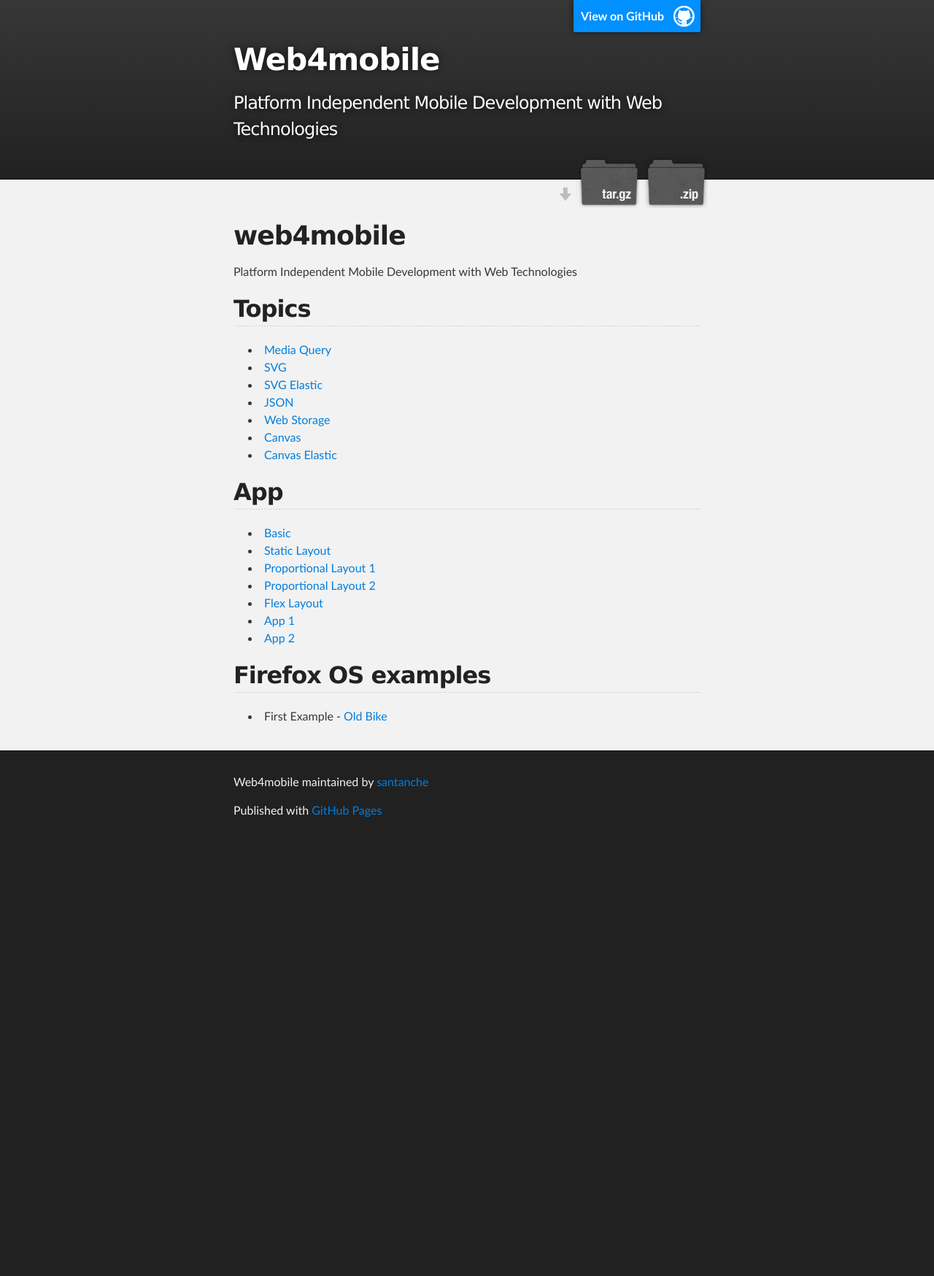
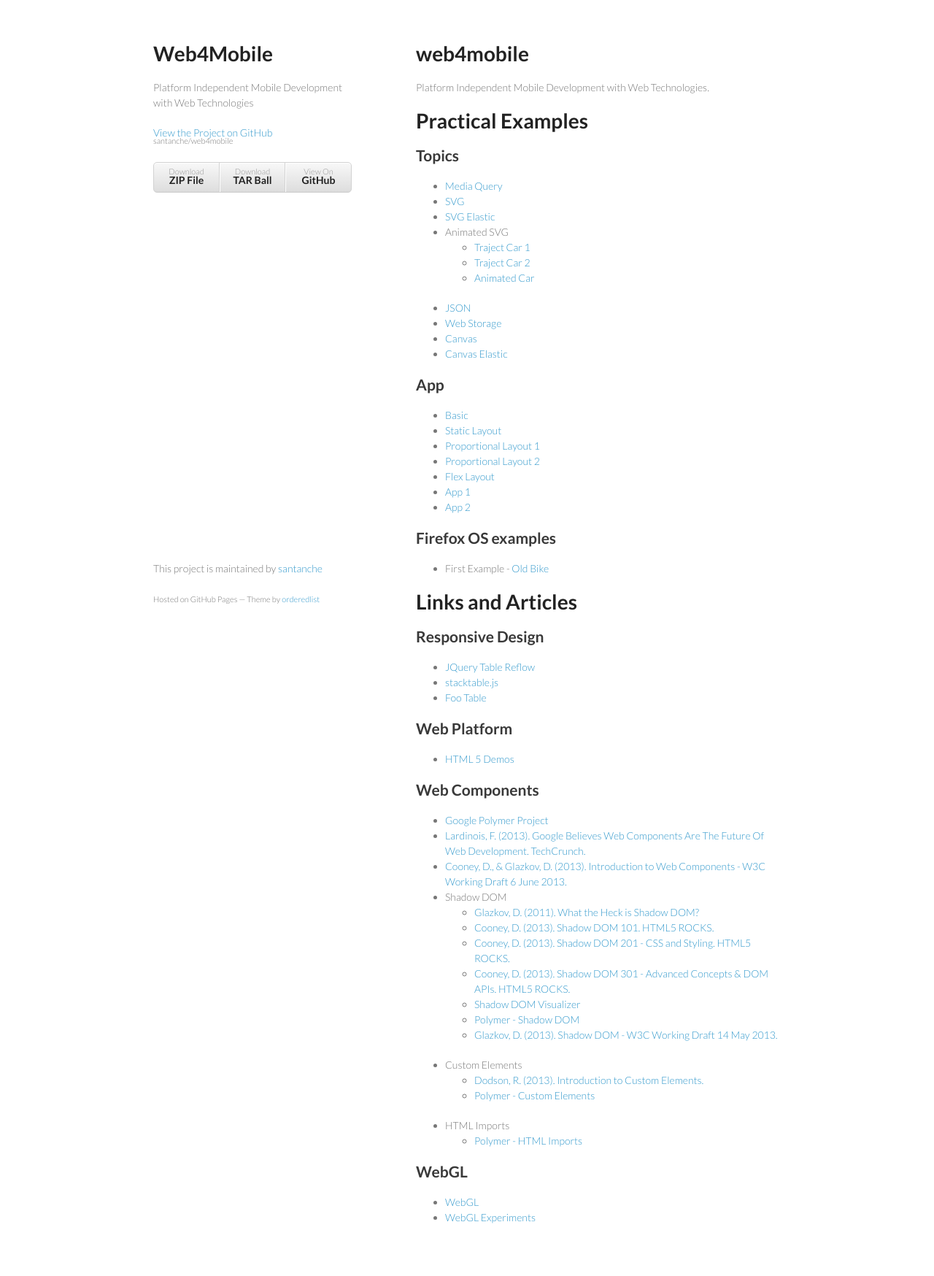
Before and after one commit to santanche/web4mobile, a Jekyll site: the page index.html, which Jekyll copies as it is, in a window 1280 px wide. Shown: the whole page at 73% size. Built offline with Jekyll 4.4.1, drawn with Linux system fonts in a browser that asks for light colours; before the commit the page ends 1157 px from its top, so only the background shows below that.

Commit message:
Create gh-pages branch via GitHub

```diff
--- a/index.html
+++ b/index.html
@@ -1,40 +1,40 @@
-<!DOCTYPE html>
+<!doctype html>
 <html>
+  <head>
+    <meta charset="utf-8">
+    <meta http-equiv="X-UA-Compatible" content="chrome=1">
+    <title>Web4Mobile by santanche</title>
 
-  <head>
-    <meta charset='utf-8' />
-    <meta http-equiv="X-UA-Compatible" content="chrome=1" />
-    <meta name="description" content="Web4mobile : Platform Independent Mobile Development with Web Technologies" />
+    <link rel="stylesheet" href="stylesheets/styles.css">
+    <link rel="stylesheet" href="stylesheets/pygment_trac.css">
+    <meta name="viewport" content="width=device-width, initial-scale=1, user-scalable=no">
+    <!--[if lt IE 9]>
+    <script src="//html5shiv.googlecode.com/svn/trunk/html5.js"></script>
+    <![endif]-->
+  </head>
+  <body>
+    <div class="wrapper">
+      <header>
+        <h1>Web4Mobile</h1>
+        <p>Platform Independent Mobile Development with Web Technologies</p>
 
-    <link rel="stylesheet" type="text/css" media="screen" href="stylesheets/stylesheet.css">
+        <p class="view"><a href="https://github.com/santanche/web4mobile">View the Project on GitHub <small>santanche/web4mobile</small></a></p>
 
-    <title>Web4mobile</title>
-  </head>
 
-  <body>
-
-    <!-- HEADER -->
-    <div id="header_wrap" class="outer">
-        <header class="inner">
-          <a id="forkme_banner" href="https://github.com/santanche/web4mobile">View on GitHub</a>
-
-          <h1 id="project_title">Web4mobile</h1>
-          <h2 id="project_tagline">Platform Independent Mobile Development with Web Technologies</h2>
-
-            <section id="downloads">
-              <a class="zip_download_link" href="https://github.com/santanche/web4mobile/zipball/master">Download this project as a .zip file</a>
-              <a class="tar_download_link" href="https://github.com/santanche/web4mobile/tarball/master">Download this project as a tar.gz file</a>
-            </section>
-        </header>
-    </div>
-
-    <!-- MAIN CONTENT -->
-    <div id="main_content_wrap" class="outer">
-      <section id="main_content" class="inner">
+        <ul>
+          <li><a href="https://github.com/santanche/web4mobile/zipball/master">Download <strong>ZIP File</strong></a></li>
+          <li><a href="https://github.com/santanche/web4mobile/tarball/master">Download <strong>TAR Ball</strong></a></li>
+          <li><a href="https://github.com/santanche/web4mobile">View On <strong>GitHub</strong></a></li>
+        </ul>
+      </header>
+      <section>
         <h1>
 <a name="web4mobile" class="anchor" href="#web4mobile"><span class="octicon octicon-link"></span></a>web4mobile</h1>
 
-<p>Platform Independent Mobile Development with Web Technologies</p>
+<p>Platform Independent Mobile Development with Web Technologies.</p>
+
+<h1>
+<a name="practical-examples" class="anchor" href="#practical-examples"><span class="octicon octicon-link"></span></a>Practical Examples</h1>
 
 <h2>
 <a name="topics" class="anchor" href="#topics"><span class="octicon octicon-link"></span></a>Topics</h2>
@@ -43,6 +43,14 @@
 <li><a href="web/topics/11-media-query/page.html">Media Query</a></li>
 <li><a href="web/topics/12-svg/svg-inline.html">SVG</a></li>
 <li><a href="web/topics/13-svg-elastic/svg-elastic.html">SVG Elastic</a></li>
+<li>Animated SVG
+
+<ul>
+<li><a href="web/topics/14-svg-animation/trajeto-carro.svg">Traject Car 1</a></li>
+<li><a href="web/topics/14-svg-animation/trajeto-carro2.svg">Traject Car 2</a></li>
+<li><a href="web/topics/14-svg-animation/car-animated.svg">Animated Car</a></li>
+</ul>
+</li>
 <li><a href="web/topics/21-json/s01-objects.html">JSON</a></li>
 <li><a href="web/topics/22-web-storage/web-storage-basic.html">Web Storage</a></li>
 <li><a href="web/topics/23-canvas/canvas.html">Canvas</a></li>
@@ -64,18 +72,67 @@
 <ul>
 <li>First Example - <a href="web/app/61-firefox-os/61-firefox-os/old-bike.html">Old Bike</a>
 </li>
+</ul><h1>
+<a name="links-and-articles" class="anchor" href="#links-and-articles"><span class="octicon octicon-link"></span></a>Links and Articles</h1>
+
+<h2>
+<a name="responsive-design" class="anchor" href="#responsive-design"><span class="octicon octicon-link"></span></a>Responsive Design</h2>
+
+<ul>
+<li><a href="http://view.jquerymobile.com/1.3.2/dist/demos/widgets/table-reflow/">JQuery Table Reflow</a></li>
+<li><a href="http://johnpolacek.github.io/stacktable.js/">stacktable.js</a></li>
+<li><a href="http://themergency.com/footable-demo/responsive-container.htm">Foo Table</a></li>
+</ul><h2>
+<a name="web-platform" class="anchor" href="#web-platform"><span class="octicon octicon-link"></span></a>Web Platform</h2>
+
+<ul>
+<li><a href="http://html5-demos.appspot.com/">HTML 5 Demos</a></li>
+</ul><h2>
+<a name="web-components" class="anchor" href="#web-components"><span class="octicon octicon-link"></span></a>Web Components</h2>
+
+<ul>
+<li><a href="http://www.polymer-project.org/">Google Polymer Project</a></li>
+<li><a href="http://techcrunch.com/2013/05/19/google-believes-web-components-are-the-future-of-web-development/">Lardinois, F. (2013). Google Believes Web Components Are The Future Of Web Development. TechCrunch.</a></li>
+<li><a href="http://www.w3.org/TR/2013/WD-components-intro-20130606/">Cooney, D., &amp; Glazkov, D. (2013). Introduction to Web Components - W3C Working Draft 6 June 2013.</a></li>
+<li>Shadow DOM
+
+<ul>
+<li><a href="http://glazkov.com/2011/01/14/what-the-heck-is-shadow-dom/">Glazkov, D. (2011). What the Heck is Shadow DOM?</a></li>
+<li><a href="http://www.html5rocks.com/en/tutorials/webcomponents/shadowdom/">Cooney, D. (2013). Shadow DOM 101. HTML5 ROCKS.</a></li>
+<li><a href="http://www.html5rocks.com/en/tutorials/webcomponents/shadowdom-201/">Cooney, D. (2013). Shadow DOM 201 - CSS and Styling. HTML5 ROCKS.</a></li>
+<li><a href="http://www.html5rocks.com/en/tutorials/webcomponents/shadowdom-301/">Cooney, D. (2013). Shadow DOM 301 - Advanced Concepts &amp; DOM APIs. HTML5 ROCKS.</a></li>
+<li><a href="http://html5-demos.appspot.com/shadowdom-visualizer">Shadow DOM Visualizer</a></li>
+<li><a href="http://www.polymer-project.org/platform/shadow-dom.html">Polymer - Shadow DOM</a></li>
+<li><a href="http://www.w3.org/TR/2013/WD-shadow-dom-20130514/">Glazkov, D. (2013). Shadow DOM - W3C Working Draft 14 May 2013.</a></li>
+</ul>
+</li>
+<li>Custom Elements
+
+<ul>
+<li><a href="http://robdodson.me/blog/2013/03/19/custom-elements-intro/">Dodson, R. (2013). Introduction to Custom Elements.</a></li>
+<li><a href="http://www.polymer-project.org/platform/custom-elements.html">Polymer - Custom Elements</a></li>
+</ul>
+</li>
+<li>HTML Imports
+
+<ul>
+<li><a href="http://www.polymer-project.org/platform/html-imports.html">Polymer - HTML Imports</a></li>
+</ul>
+</li>
+</ul><h2>
+<a name="webgl" class="anchor" href="#webgl"><span class="octicon octicon-link"></span></a>WebGL</h2>
+
+<ul>
+<li><a href="http://www.webgl.org">WebGL</a></li>
+<li><a href="http://www.chromeexperiments.com/webgl/">WebGL Experiments</a></li>
 </ul>
       </section>
-    </div>
-
-    <!-- FOOTER  -->
-    <div id="footer_wrap" class="outer">
-      <footer class="inner">
-        <p class="copyright">Web4mobile maintained by <a href="https://github.com/santanche">santanche</a></p>
-        <p>Published with <a href="http://pages.github.com">GitHub Pages</a></p>
+      <footer>
+        <p>This project is maintained by <a href="https://github.com/santanche">santanche</a></p>
+        <p><small>Hosted on GitHub Pages &mdash; Theme by <a href="https://github.com/orderedlist">orderedlist</a></small></p>
       </footer>
     </div>
-
+    <script src="javascripts/scale.fix.js"></script>
               <script type="text/javascript">
             var gaJsHost = (("https:" == document.location.protocol) ? "https://ssl." : "http://www.");
             document.write(unescape("%3Cscript src='" + gaJsHost + "google-analytics.com/ga.js' type='text/javascript'%3E%3C/script%3E"));
@@ -87,6 +144,5 @@
             } catch(err) {}
           </script>
 
-
   </body>
 </html>
--- /dev/null
+++ b/javascripts/scale.fix.js
@@ -0,0 +1,17 @@
+var metas = document.getElementsByTagName('meta');
+var i;
+if (navigator.userAgent.match(/iPhone/i)) {
+  for (i=0; i<metas.length; i++) {
+    if (metas[i].name == "viewport") {
+      metas[i].content = "width=device-width, minimum-scale=1.0, maximum-scale=1.0";
+    }
+  }
+  document.addEventListener("gesturestart", gestureStart, false);
+}
+function gestureStart() {
+  for (i=0; i<metas.length; i++) {
+    if (metas[i].name == "viewport") {
+      metas[i].content = "width=device-width, minimum-scale=0.25, maximum-scale=1.6";
+    }
+  }
+}
--- a/stylesheets/pygment_trac.css
+++ b/stylesheets/pygment_trac.css
@@ -1,65 +1,64 @@
-.highlight .hll { background-color: #ffffcc }
-.highlight  { background: #f0f3f3; }
-.highlight .c { color: #0099FF; font-style: italic } /* Comment */
-.highlight .err { color: #AA0000; background-color: #FFAAAA } /* Error */
-.highlight .k { color: #006699; font-weight: bold } /* Keyword */
-.highlight .o { color: #555555 } /* Operator */
-.highlight .cm { color: #0099FF; font-style: italic } /* Comment.Multiline */
-.highlight .cp { color: #009999 } /* Comment.Preproc */
-.highlight .c1 { color: #0099FF; font-style: italic } /* Comment.Single */
-.highlight .cs { color: #0099FF; font-weight: bold; font-style: italic } /* Comment.Special */
-.highlight .gd { background-color: #FFCCCC; border: 1px solid #CC0000 } /* Generic.Deleted */
+.highlight  { background: #ffffff; }
+.highlight .c { color: #999988; font-style: italic } /* Comment */
+.highlight .err { color: #a61717; background-color: #e3d2d2 } /* Error */
+.highlight .k { font-weight: bold } /* Keyword */
+.highlight .o { font-weight: bold } /* Operator */
+.highlight .cm { color: #999988; font-style: italic } /* Comment.Multiline */
+.highlight .cp { color: #999999; font-weight: bold } /* Comment.Preproc */
+.highlight .c1 { color: #999988; font-style: italic } /* Comment.Single */
+.highlight .cs { color: #999999; font-weight: bold; font-style: italic } /* Comment.Special */
+.highlight .gd { color: #000000; background-color: #ffdddd } /* Generic.Deleted */
+.highlight .gd .x { color: #000000; background-color: #ffaaaa } /* Generic.Deleted.Specific */
 .highlight .ge { font-style: italic } /* Generic.Emph */
-.highlight .gr { color: #FF0000 } /* Generic.Error */
-.highlight .gh { color: #003300; font-weight: bold } /* Generic.Heading */
-.highlight .gi { background-color: #CCFFCC; border: 1px solid #00CC00 } /* Generic.Inserted */
-.highlight .go { color: #AAAAAA } /* Generic.Output */
-.highlight .gp { color: #000099; font-weight: bold } /* Generic.Prompt */
+.highlight .gr { color: #aa0000 } /* Generic.Error */
+.highlight .gh { color: #999999 } /* Generic.Heading */
+.highlight .gi { color: #000000; background-color: #ddffdd } /* Generic.Inserted */
+.highlight .gi .x { color: #000000; background-color: #aaffaa } /* Generic.Inserted.Specific */
+.highlight .go { color: #888888 } /* Generic.Output */
+.highlight .gp { color: #555555 } /* Generic.Prompt */
 .highlight .gs { font-weight: bold } /* Generic.Strong */
-.highlight .gu { color: #003300; font-weight: bold } /* Generic.Subheading */
-.highlight .gt { color: #99CC66 } /* Generic.Traceback */
-.highlight .kc { color: #006699; font-weight: bold } /* Keyword.Constant */
-.highlight .kd { color: #006699; font-weight: bold } /* Keyword.Declaration */
-.highlight .kn { color: #006699; font-weight: bold } /* Keyword.Namespace */
-.highlight .kp { color: #006699 } /* Keyword.Pseudo */
-.highlight .kr { color: #006699; font-weight: bold } /* Keyword.Reserved */
-.highlight .kt { color: #007788; font-weight: bold } /* Keyword.Type */
-.highlight .m { color: #FF6600 } /* Literal.Number */
-.highlight .s { color: #CC3300 } /* Literal.String */
-.highlight .na { color: #330099 } /* Name.Attribute */
-.highlight .nb { color: #336666 } /* Name.Builtin */
-.highlight .nc { color: #00AA88; font-weight: bold } /* Name.Class */
-.highlight .no { color: #336600 } /* Name.Constant */
-.highlight .nd { color: #9999FF } /* Name.Decorator */
-.highlight .ni { color: #999999; font-weight: bold } /* Name.Entity */
-.highlight .ne { color: #CC0000; font-weight: bold } /* Name.Exception */
-.highlight .nf { color: #CC00FF } /* Name.Function */
-.highlight .nl { color: #9999FF } /* Name.Label */
-.highlight .nn { color: #00CCFF; font-weight: bold } /* Name.Namespace */
-.highlight .nt { color: #330099; font-weight: bold } /* Name.Tag */
-.highlight .nv { color: #003333 } /* Name.Variable */
-.highlight .ow { color: #000000; font-weight: bold } /* Operator.Word */
+.highlight .gu { color: #800080; font-weight: bold; } /* Generic.Subheading */
+.highlight .gt { color: #aa0000 } /* Generic.Traceback */
+.highlight .kc { font-weight: bold } /* Keyword.Constant */
+.highlight .kd { font-weight: bold } /* Keyword.Declaration */
+.highlight .kn { font-weight: bold } /* Keyword.Namespace */
+.highlight .kp { font-weight: bold } /* Keyword.Pseudo */
+.highlight .kr { font-weight: bold } /* Keyword.Reserved */
+.highlight .kt { color: #445588; font-weight: bold } /* Keyword.Type */
+.highlight .m { color: #009999 } /* Literal.Number */
+.highlight .s { color: #d14 } /* Literal.String */
+.highlight .na { color: #008080 } /* Name.Attribute */
+.highlight .nb { color: #0086B3 } /* Name.Builtin */
+.highlight .nc { color: #445588; font-weight: bold } /* Name.Class */
+.highlight .no { color: #008080 } /* Name.Constant */
+.highlight .ni { color: #800080 } /* Name.Entity */
+.highlight .ne { color: #990000; font-weight: bold } /* Name.Exception */
+.highlight .nf { color: #990000; font-weight: bold } /* Name.Function */
+.highlight .nn { color: #555555 } /* Name.Namespace */
+.highlight .nt { color: #000080 } /* Name.Tag */
+.highlight .nv { color: #008080 } /* Name.Variable */
+.highlight .ow { font-weight: bold } /* Operator.Word */
 .highlight .w { color: #bbbbbb } /* Text.Whitespace */
-.highlight .mf { color: #FF6600 } /* Literal.Number.Float */
-.highlight .mh { color: #FF6600 } /* Literal.Number.Hex */
-.highlight .mi { color: #FF6600 } /* Literal.Number.Integer */
-.highlight .mo { color: #FF6600 } /* Literal.Number.Oct */
-.highlight .sb { color: #CC3300 } /* Literal.String.Backtick */
-.highlight .sc { color: #CC3300 } /* Literal.String.Char */
-.highlight .sd { color: #CC3300; font-style: italic } /* Literal.String.Doc */
-.highlight .s2 { color: #CC3300 } /* Literal.String.Double */
-.highlight .se { color: #CC3300; font-weight: bold } /* Literal.String.Escape */
-.highlight .sh { color: #CC3300 } /* Literal.String.Heredoc */
-.highlight .si { color: #AA0000 } /* Literal.String.Interpol */
-.highlight .sx { color: #CC3300 } /* Literal.String.Other */
-.highlight .sr { color: #33AAAA } /* Literal.String.Regex */
-.highlight .s1 { color: #CC3300 } /* Literal.String.Single */
-.highlight .ss { color: #FFCC33 } /* Literal.String.Symbol */
-.highlight .bp { color: #336666 } /* Name.Builtin.Pseudo */
-.highlight .vc { color: #003333 } /* Name.Variable.Class */
-.highlight .vg { color: #003333 } /* Name.Variable.Global */
-.highlight .vi { color: #003333 } /* Name.Variable.Instance */
-.highlight .il { color: #FF6600 } /* Literal.Number.Integer.Long */
+.highlight .mf { color: #009999 } /* Literal.Number.Float */
+.highlight .mh { color: #009999 } /* Literal.Number.Hex */
+.highlight .mi { color: #009999 } /* Literal.Number.Integer */
+.highlight .mo { color: #009999 } /* Literal.Number.Oct */
+.highlight .sb { color: #d14 } /* Literal.String.Backtick */
+.highlight .sc { color: #d14 } /* Literal.String.Char */
+.highlight .sd { color: #d14 } /* Literal.String.Doc */
+.highlight .s2 { color: #d14 } /* Literal.String.Double */
+.highlight .se { color: #d14 } /* Literal.String.Escape */
+.highlight .sh { color: #d14 } /* Literal.String.Heredoc */
+.highlight .si { color: #d14 } /* Literal.String.Interpol */
+.highlight .sx { color: #d14 } /* Literal.String.Other */
+.highlight .sr { color: #009926 } /* Literal.String.Regex */
+.highlight .s1 { color: #d14 } /* Literal.String.Single */
+.highlight .ss { color: #990073 } /* Literal.String.Symbol */
+.highlight .bp { color: #999999 } /* Name.Builtin.Pseudo */
+.highlight .vc { color: #008080 } /* Name.Variable.Class */
+.highlight .vg { color: #008080 } /* Name.Variable.Global */
+.highlight .vi { color: #008080 } /* Name.Variable.Instance */
+.highlight .il { color: #009999 } /* Literal.Number.Integer.Long */
 
 .type-csharp .highlight .k { color: #0000FF }
 .type-csharp .highlight .kt { color: #0000FF }
--- /dev/null
+++ b/stylesheets/styles.css
@@ -0,0 +1,255 @@
+@import url(https://fonts.googleapis.com/css?family=Lato:300italic,700italic,300,700);
+
+body {
+  padding:50px;
+  font:14px/1.5 Lato, "Helvetica Neue", Helvetica, Arial, sans-serif;
+  color:#777;
+  font-weight:300;
+}
+
+h1, h2, h3, h4, h5, h6 {
+  color:#222;
+  margin:0 0 20px;
+}
+
+p, ul, ol, table, pre, dl {
+  margin:0 0 20px;
+}
+
+h1, h2, h3 {
+  line-height:1.1;
+}
+
+h1 {
+  font-size:28px;
+}
+
+h2 {
+  color:#393939;
+}
+
+h3, h4, h5, h6 {
+  color:#494949;
+}
+
+a {
+  color:#39c;
+  font-weight:400;
+  text-decoration:none;
+}
+
+a small {
+  font-size:11px;
+  color:#777;
+  margin-top:-0.6em;
+  display:block;
+}
+
+.wrapper {
+  width:860px;
+  margin:0 auto;
+}
+
+blockquote {
+  border-left:1px solid #e5e5e5;
+  margin:0;
+  padding:0 0 0 20px;
+  font-style:italic;
+}
+
+code, pre {
+  font-family:Monaco, Bitstream Vera Sans Mono, Lucida Console, Terminal;
+  color:#333;
+  font-size:12px;
+}
+
+pre {
+  padding:8px 15px;
+  background: #f8f8f8;
+  border-radius:5px;
+  border:1px solid #e5e5e5;
+  overflow-x: auto;
+}
+
+table {
+  width:100%;
+  border-collapse:collapse;
+}
+
+th, td {
+  text-align:left;
+  padding:5px 10px;
+  border-bottom:1px solid #e5e5e5;
+}
+
+dt {
+  color:#444;
+  font-weight:700;
+}
+
+th {
+  color:#444;
+}
+
+img {
+  max-width:100%;
+}
+
+header {
+  width:270px;
+  float:left;
+  position:fixed;
+}
+
+header ul {
+  list-style:none;
+  height:40px;
+
+  padding:0;
+
+  background: #eee;
+  background: -moz-linear-gradient(top, #f8f8f8 0%, #dddddd 100%);
+  background: -webkit-gradient(linear, left top, left bottom, color-stop(0%,#f8f8f8), color-stop(100%,#dddddd));
+  background: -webkit-linear-gradient(top, #f8f8f8 0%,#dddddd 100%);
+  background: -o-linear-gradient(top, #f8f8f8 0%,#dddddd 100%);
+  background: -ms-linear-gradient(top, #f8f8f8 0%,#dddddd 100%);
+  background: linear-gradient(top, #f8f8f8 0%,#dddddd 100%);
+
+  border-radius:5px;
+  border:1px solid #d2d2d2;
+  box-shadow:inset #fff 0 1px 0, inset rgba(0,0,0,0.03) 0 -1px 0;
+  width:270px;
+}
+
+header li {
+  width:89px;
+  float:left;
+  border-right:1px solid #d2d2d2;
+  height:40px;
+}
+
+header ul a {
+  line-height:1;
+  font-size:11px;
+  color:#999;
+  display:block;
+  text-align:center;
+  padding-top:6px;
+  height:40px;
+}
+
+strong {
+  color:#222;
+  font-weight:700;
+}
+
+header ul li + li {
+  width:88px;
+  border-left:1px solid #fff;
+}
+
+header ul li + li + li {
+  border-right:none;
+  width:89px;
+}
+
+header ul a strong {
+  font-size:14px;
+  display:block;
+  color:#222;
+}
+
+section {
+  width:500px;
+  float:right;
+  padding-bottom:50px;
+}
+
+small {
+  font-size:11px;
+}
+
+hr {
+  border:0;
+  background:#e5e5e5;
+  height:1px;
+  margin:0 0 20px;
+}
+
+footer {
+  width:270px;
+  float:left;
+  position:fixed;
+  bottom:50px;
+}
+
+@media print, screen and (max-width: 960px) {
+
+  div.wrapper {
+    width:auto;
+    margin:0;
+  }
+
+  header, section, footer {
+    float:none;
+    position:static;
+    width:auto;
+  }
+
+  header {
+    padding-right:320px;
+  }
+
+  section {
+    border:1px solid #e5e5e5;
+    border-width:1px 0;
+    padding:20px 0;
+    margin:0 0 20px;
+  }
+
+  header a small {
+    display:inline;
+  }
+
+  header ul {
+    position:absolute;
+    right:50px;
+    top:52px;
+  }
+}
+
+@media print, screen and (max-width: 720px) {
+  body {
+    word-wrap:break-word;
+  }
+
+  header {
+    padding:0;
+  }
+
+  header ul, header p.view {
+    position:static;
+  }
+
+  pre, code {
+    word-wrap:normal;
+  }
+}
+
+@media print, screen and (max-width: 480px) {
+  body {
+    padding:15px;
+  }
+
+  header ul {
+    display:none;
+  }
+}
+
+@media print {
+  body {
+    padding:0.4in;
+    font-size:12pt;
+    color:#444;
+  }
+}
```
Also changed, not shown: params.json (+1 -1 lines).
